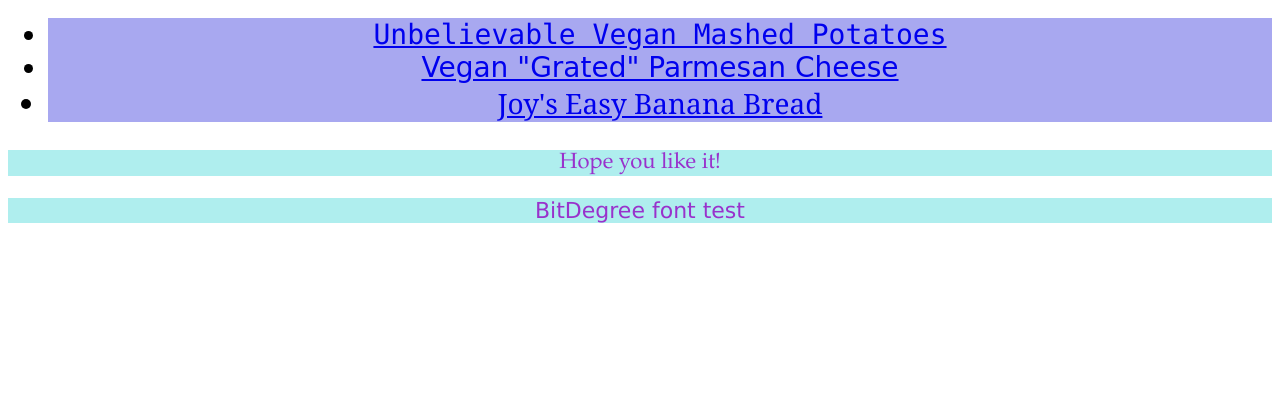
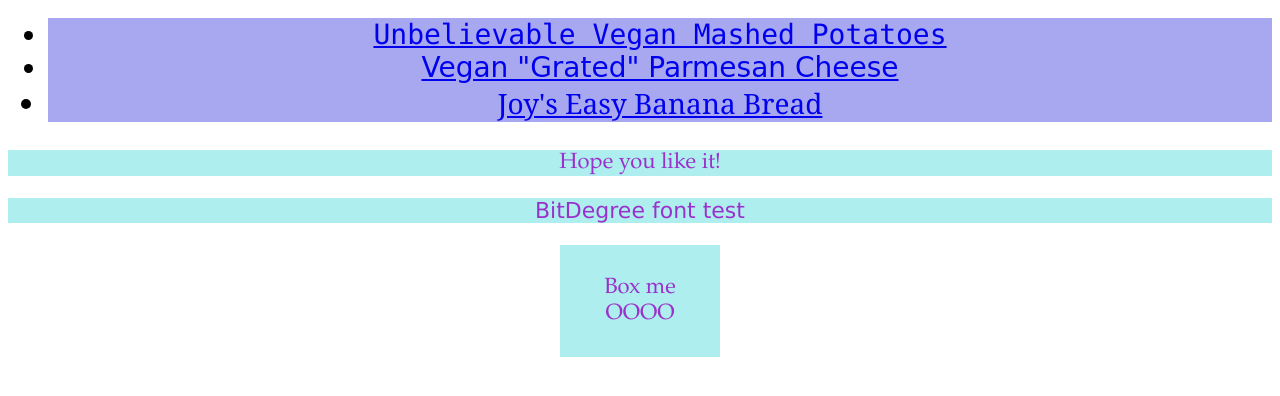
Before and after one commit to scheals/odin-recipes, a plain HTML site: page index.html in a window 1280 px wide. Shown: the part 132-528 px from the top of the page. Drawn offline with Linux system fonts and the light colour scheme; a web font is replaced by a local one.

Commit message:
Add Box Model lesson example

```diff
--- a/index.html
+++ b/index.html
@@ -16,5 +16,6 @@
         <p>Hope you like it!</p>
 
         <p class="customfont">BitDegree font test</p>
+        <p class="boxme">Box me OOOO</p>
     </body>
 </html>
--- a/style.css
+++ b/style.css
@@ -36,3 +36,8 @@ p {
 .customfont {
     font-family: fontname, Verdana, sans-serif;
 }
+.boxme {
+    width: 100px;
+    margin: 0 auto;
+    padding: 30px;
+}
```
